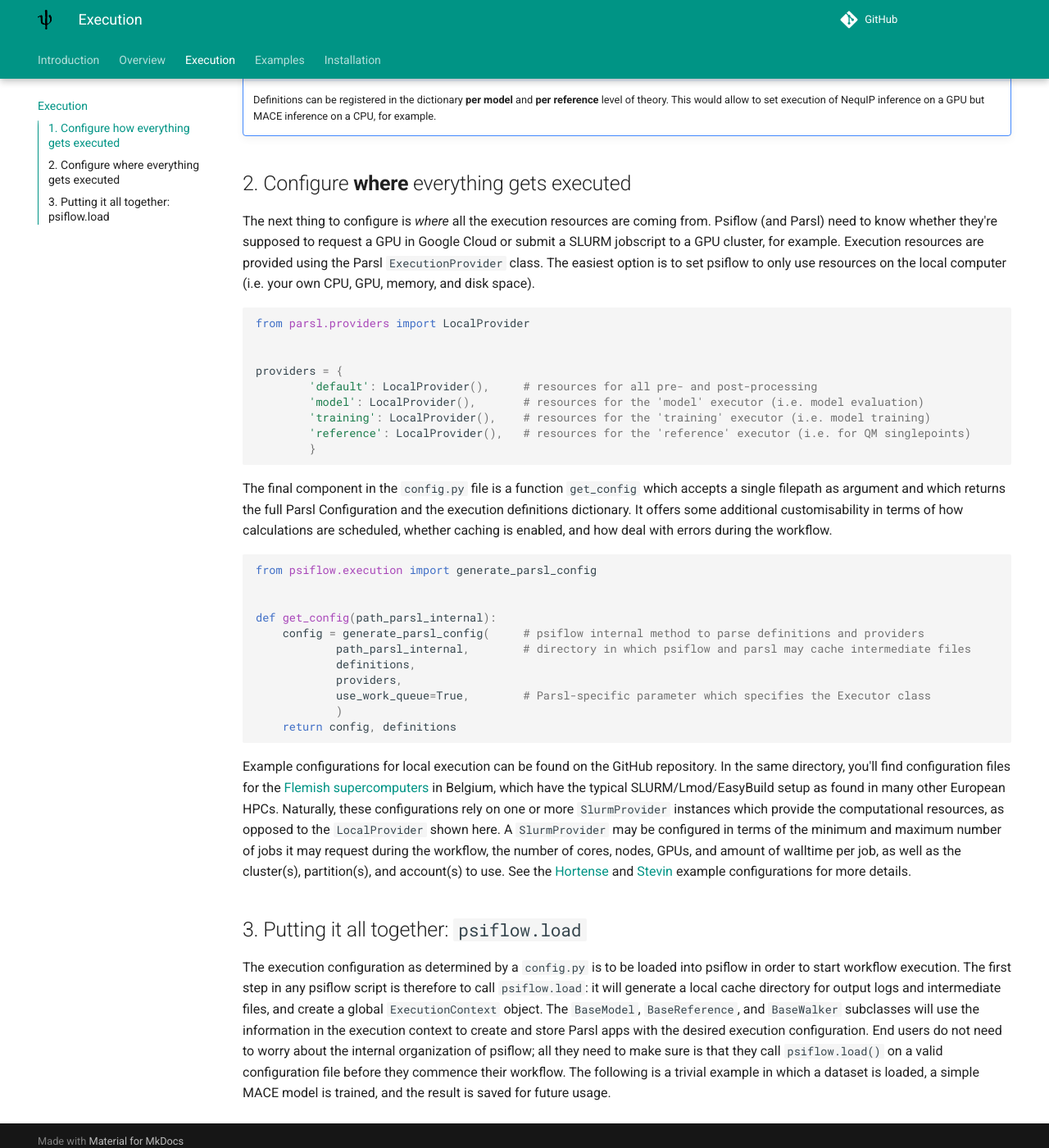
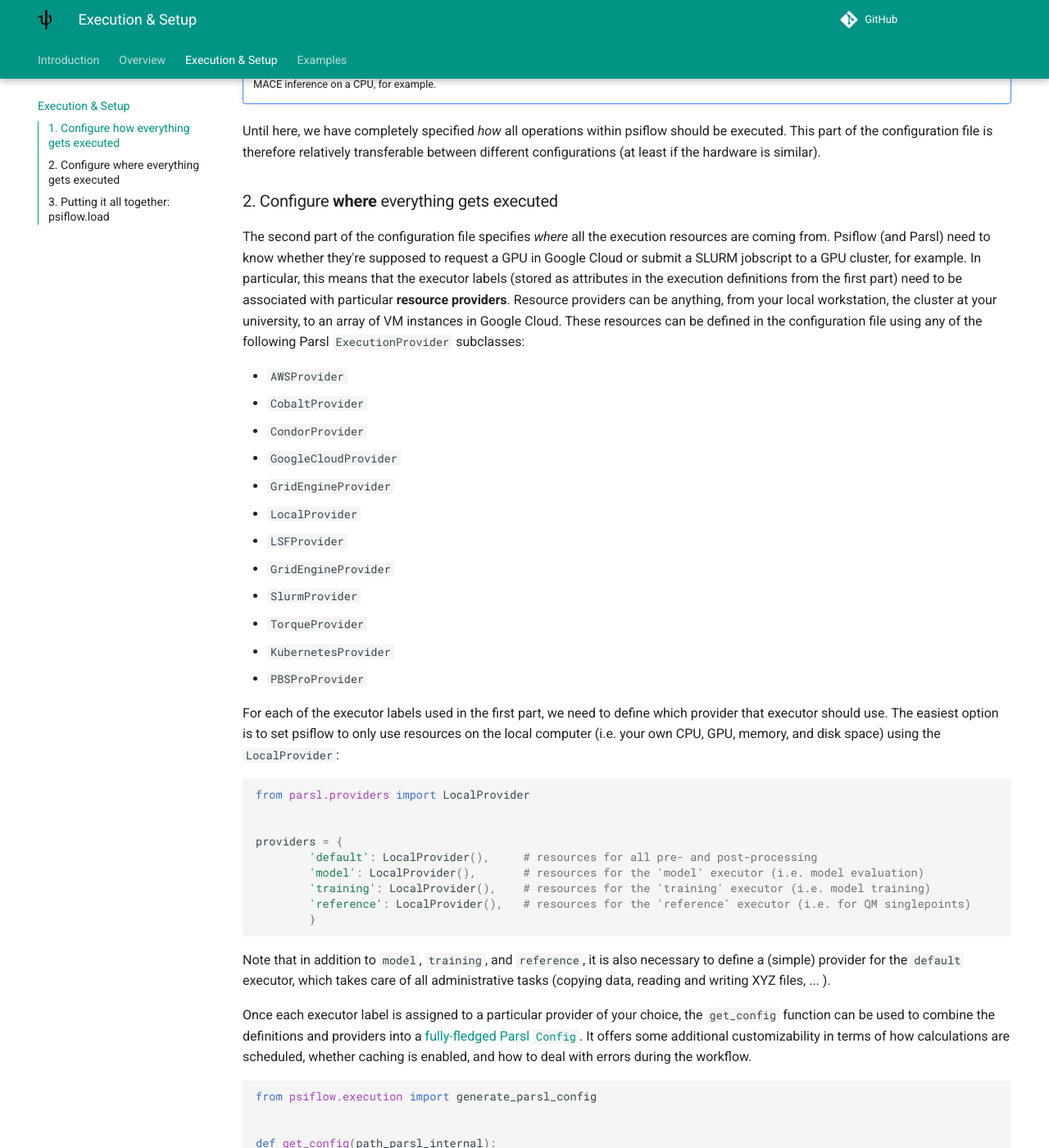
Before and after one commit to molmod/psiflow, an MkDocs documentation site: the page built from docs/execution.md, in a window 1280 px wide and 1400 px high, scrolled down 1916 px. Shown: the whole window at 82% size. Built offline with MkDocs 1.6.1 and Material for MkDocs 9.7.7, drawn with Linux system fonts in a browser that asks for light colours; comment, search, counter and statistics services are not loaded; some of the changed text lies outside the part shown.

Commit message:
switched back to oras uri for container launcher; more docs

````diff
--- a/docs/execution.md
+++ b/docs/execution.md
@@ -1,5 +1,3 @@
-# Execution
-
 Psiflow provides a convenient interface to build a
 complex computational graph that consists of
 QM evaluations, model training, and phase space sampling, among others.
@@ -37,7 +35,8 @@
     first in order to get acquainted with the `executor`, `provider`, and `launcher`
     concepts.
 
-## 1. Configure __how__ everything gets executed
+
+### 1. Configure __how__ everything gets executed
 The first part of `config.py` will determine _how_ all calculations will be performed.
 This includes the number of cores to use when executing a singlepoint calculation
 and the MPI/OpenMP configuration, whether to perform model inference on CPU or GPU,
@@ -49,8 +48,8 @@
 Aside from the execution parameters, each `Execution` also defines the
 Parsl [executor](https://parsl.readthedocs.io/en/stable/userguide/execution.html#executors)
 that will be set up by psiflow for executing that particular operation.
-We highly recommend to ensure that each definition has its own executor
-(i.e. that no two labels are the same).
+In most cases, it is recommended to create a separate Parsl executor for each
+definition.
 
 ```py
 from psiflow.execution import ModelEvaluationExecution, ModelTrainingExecution, \
@@ -97,14 +96,41 @@
     This would allow to set execution of NequIP inference on a GPU but MACE
     inference on a CPU, for example.
 
+Until here, we have completely specified *how* all operations within psiflow
+should be executed. This part of the configuration file is therefore relatively
+transferable between different configurations (at least if the hardware is
+similar).
 
-## 2. Configure __where__ everything gets executed
-The next thing to configure is _where_ all the execution resources are coming
+### 2. Configure __where__ everything gets executed
+The second part of the configuration file specifies _where_ all the execution resources are coming
 from. Psiflow (and Parsl) need to know whether they're supposed to request
 a GPU in Google Cloud or submit a SLURM jobscript to a GPU cluster, for example.
-Execution resources are provided using the Parsl `ExecutionProvider` class.
+In particular, this means that the executor labels (stored as attributes in the
+execution definitions from the first part) need to be associated with
+particular **resource providers**. Resource providers can be anything, from
+your local workstation, the cluster at your university, to an array of VM instances in
+Google Cloud.
+These resources can be defined in the configuration file using any of the
+following Parsl `ExecutionProvider` subclasses:
+
+- `AWSProvider`
+- `CobaltProvider`
+- `CondorProvider`
+- `GoogleCloudProvider`
+- `GridEngineProvider`
+- `LocalProvider`
+- `LSFProvider`
+- `GridEngineProvider`
+- `SlurmProvider`
+- `TorqueProvider`
+- `KubernetesProvider`
+- `PBSProProvider`
+
+For each of the executor labels used in the first part, we need to define which
+provider that executor should use.
 The easiest option is to set psiflow to only use resources on the local
-computer (i.e. your own CPU, GPU, memory, and disk space).
+computer (i.e. your own CPU, GPU, memory, and disk space) using the
+`LocalProvider`:
 ```py
 from parsl.providers import LocalProvider
 
@@ -116,11 +142,16 @@
         'reference': LocalProvider(),   # resources for the 'reference' executor (i.e. for QM singlepoints)
         }
 ```
-The final component in the `config.py` file is a function `get_config` which
-accepts a single filepath as argument and which returns the full Parsl Configuration
-and the execution definitions dictionary. It offers some additional customisability
+Note that in addition to `model`, `training`, and `reference`, it is also
+necessary to define a (simple) provider for the `default` executor,
+which takes care of all administrative tasks (copying data, reading and writing XYZ files, ... ).
+
+Once each executor label is assigned to a particular provider of your choice,
+the `get_config` function can be used to combine the definitions and providers
+into a [fully-fledged Parsl `Config`](https://parsl.readthedocs.io/en/stable/userguide/configuring.html).
+It offers some additional customizability
 in terms of how calculations are scheduled, whether caching is enabled, and how
-deal with errors during the workflow.
+to deal with errors during the workflow.
 
 ```py
 from psiflow.execution import generate_parsl_config
@@ -151,7 +182,7 @@
 and [Stevin](https://github.com/svandenhaute/psiflow/blob/main/configs/vsc_stevin.py)
 example configurations for more details.
 
-## 3. Putting it all together: `psiflow.load`
+### 3. Putting it all together: `psiflow.load`
 The execution configuration as determined by a `config.py` is to be loaded
 into psiflow in order to start workflow execution.
 The first step in any psiflow script is therefore to call `psiflow.load`:
@@ -161,33 +192,27 @@
 will use the information in the execution context to create and store
 Parsl apps with the desired execution configuration.
 End users do not need to worry about the internal organization of psiflow;
-all they need to make sure is that they call `psiflow.load()` on a valid
-configuration file before they commence their workflow.
-The following is a trivial example in which a dataset is loaded, a simple MACE
-model is trained, and the result is saved for future usage.
+all they need to make sure is that they provide a valid configuration
+file when calling the main script and begin with a `psiflow.load()` call.
+Internally, `psiflow.load()` will parse the command line arguments, read
+the configuration script, and load the Parsl `Config` instance such that
+the workflow can begin.
 
-<!---
-```py title='my_script.py'
+```
+    python my_workflow.py --psiflow-config lumi.py
+```
+
+
+
+```py title='my_workflow.py'
 import psiflow
-from psiflow.data import Dataset
-from psiflow.models import MACEModel, MACEConfig
 
 
 def my_scientific_breakthrough():
-    data  = Dataset.load('chemical_accuracy.xyz')   # the best dataset in the world
-    data_train = data[:-10]                 # first n - 10 states are training
-    data_valid = data[-10:]                 # last 10 states are validation
-    model = MACEModel(MACEConfig(r_max=7))  # use default MACE parameters, but increase the cutoff to 7 A
-    model.initialize(data_train)            # initialize weights, and scaling/normalization factors in layers
-    model.train(data_train, data_valid)     # training magic
-    model.save('./')                        # done!
+    ...
 
 
 if __name__ == '__main__':
-    psiflow.load(
-            './config.py',        # will load config.py as module and execute its get_config() method
-            './psiflow_internal', # directory in which to store logs; this path should not already exist
-            )
+    psiflow.load()
     my_scientific_breakthrough()
-
-``` --->
+```
--- a/mkdocs.yml
+++ b/mkdocs.yml
@@ -20,29 +20,8 @@
 nav:
   - Introduction: index.md
   - Overview: overview.md
-  - Execution: execution.md
+  - Execution & Setup: execution.md
   - Examples: examples.md
-  - Installation: installation.md
-    #- Workflow execution: workflow_execution.md
-    #- API:
-    #  - Models:
-    #    - NequIP: models/nequip.md
-    #    - MACE: models/mace.md
-    #  - Sampling:
-    #    - Random: sampling/random.md
-    #    - Optimization: sampling/optimization.md
-    #    - Dynamic: sampling/dynamic.md
-    #    - PLUMED: sampling/plumed_bias.md
-    #  - Reference:
-    #    - EMT: reference/EMT.md
-    #    - CP2K: reference/CP2K.md
-    #    - VASP: reference/VASP.md
-    #  - Data: data.md
-    #  - Ensemble: ensemble.md
-    #  - Checks: checks.md
-    #  - Learning: learning.md
-    #  - Execution: execution.md
-    #  - Experiment: experiment.md
 hide:
   - toc
 
````
Also changed, not shown: README.md (+1 -1 lines), docs/examples.md (+9 -8 lines), docs/installation.md (deleted, +0 -1 lines), docs/overview.md (+11 -5 lines), pyproject.toml (+0 -9 lines), 4 other files.
